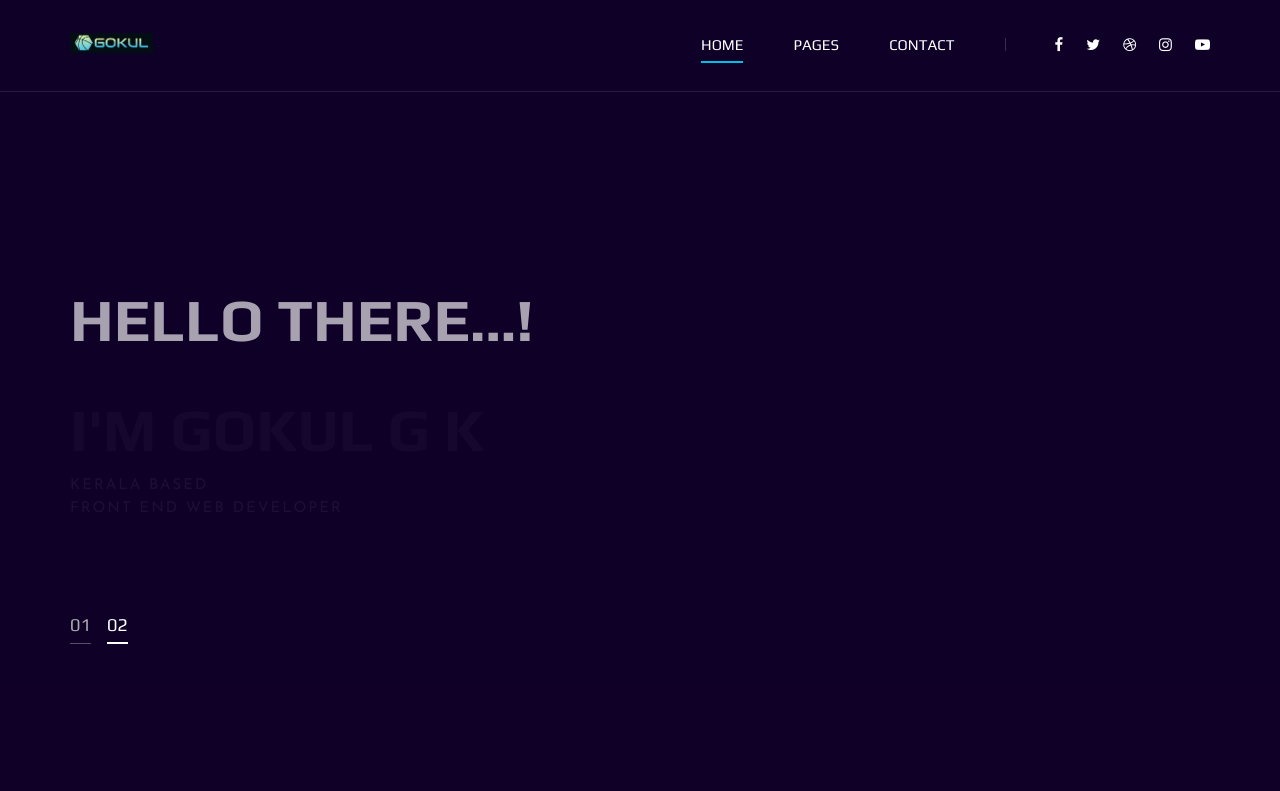
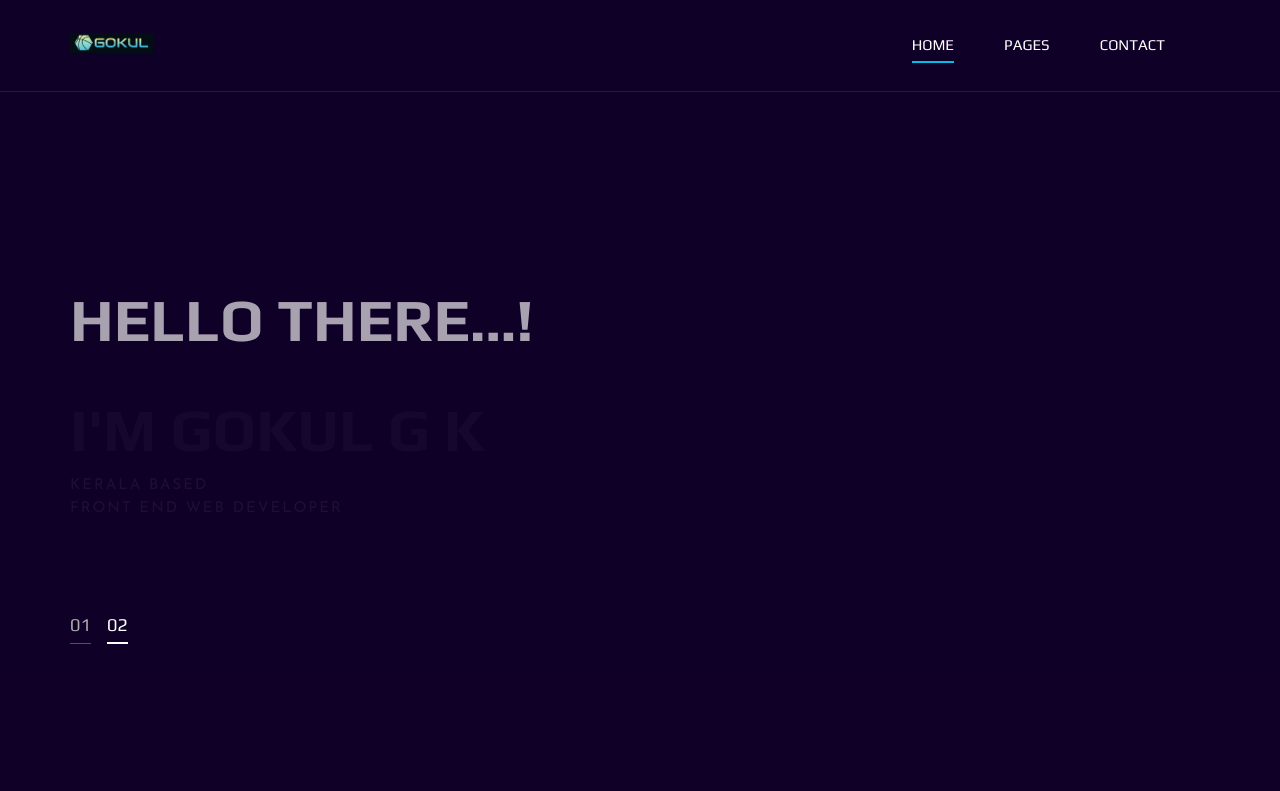
Before and after one commit to TAKIGOKUL/POrt, a plain HTML site: page index.html in a window 1280 px wide. Shown: the top 791 px of the page. Drawn offline with Linux system fonts and the light colour scheme.

Commit message:
social icon hided

```diff
--- a/index.html
+++ b/index.html
@@ -78,14 +78,14 @@ git remote set-head origin -a -->
                   <li><a href="./contact.html">Contact</a></li>
                 </ul>
               </nav>
-              <div class="header__nav__social">
+              <!-- <div class="header__nav__social">
                 <a href="#"><i class="fa fa-facebook"></i></a>
                 <a href="#"><i class="fa fa-twitter"></i></a>
                 <a href="#"><i class="fa fa-dribbble"></i></a>
                 <a href="#"><i class="fa fa-instagram"></i></a>
                 <a href="#"><i class="fa fa-youtube-play"></i></a>
               </div>
-            </div>
+            </div> -->
           </div>
         </div>
         <div id="mobile-menu-wrap"></div>
```
